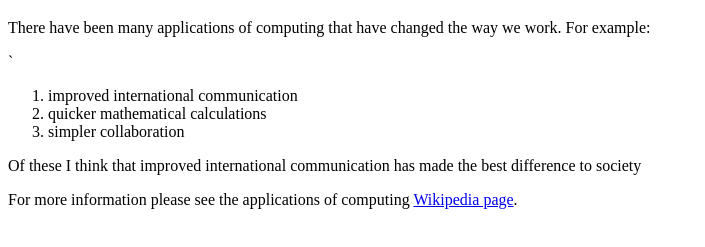
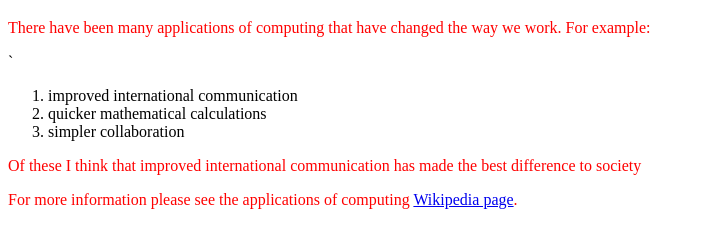
Before and after one commit to lucypallent/week4practical, a plain HTML site: page index.html in a window 1280 px wide. Shown: the part 61-308 px from the top of the page, without its empty margins (0-705 px from the left). Drawn offline with Linux system fonts and the light colour scheme.

Commit message:
added css, but missing orange margin

```diff
--- a/index.html
+++ b/index.html
@@ -3,11 +3,14 @@
     <head>
       <meta charset="utf-8">
       <title>Week 4 Practical</title>
-    </head>
+      <link href="style.css" rel="stylesheet" type="text/css">
+      <link href="https://fonts.googleapis.com/css?family=Nanum+Gothic" rel="stylesheet" type="text/css">
+
+   </head>
      <body>
       <h1>Applications of Computing</h1>
 
-       <p>There have been many applications of computing that have changed the way we work. For example: </p>
+       <p class="error">There have been many applications of computing that have changed the way we work. For example: </p>
      `
        <ol>
          <li>improved international communication</li>
```
